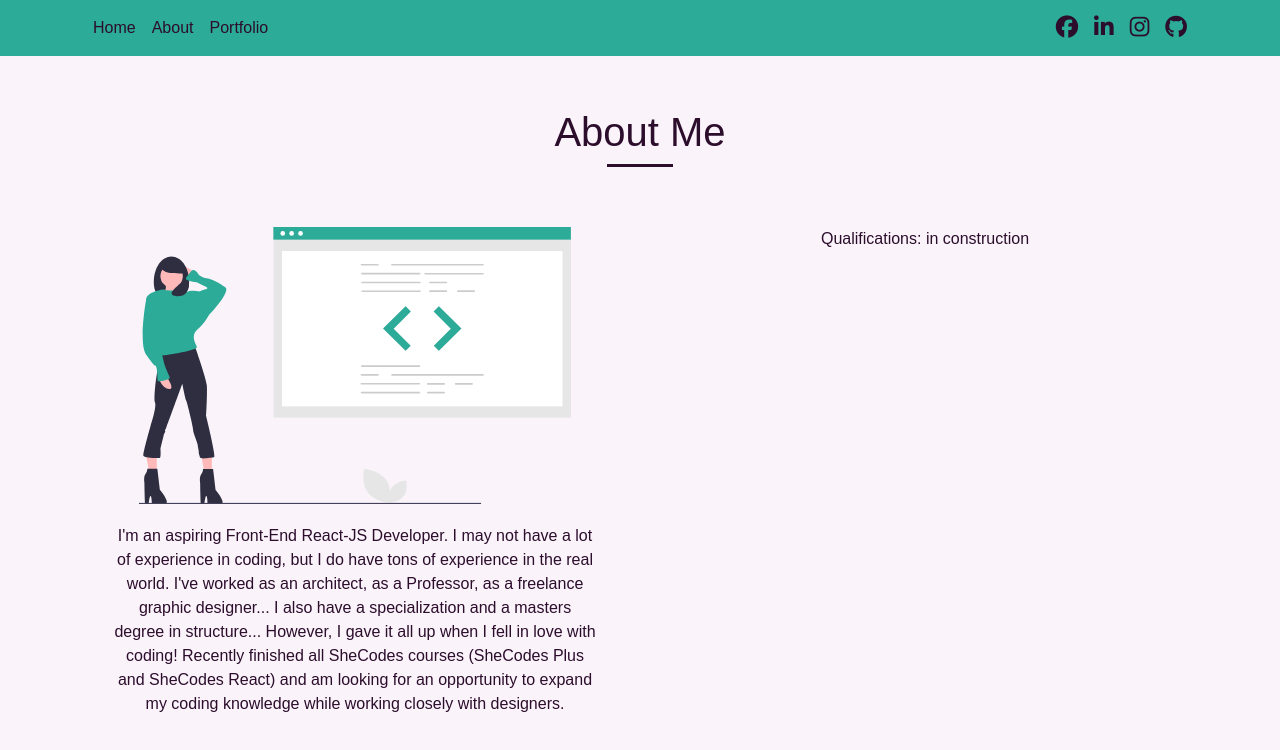
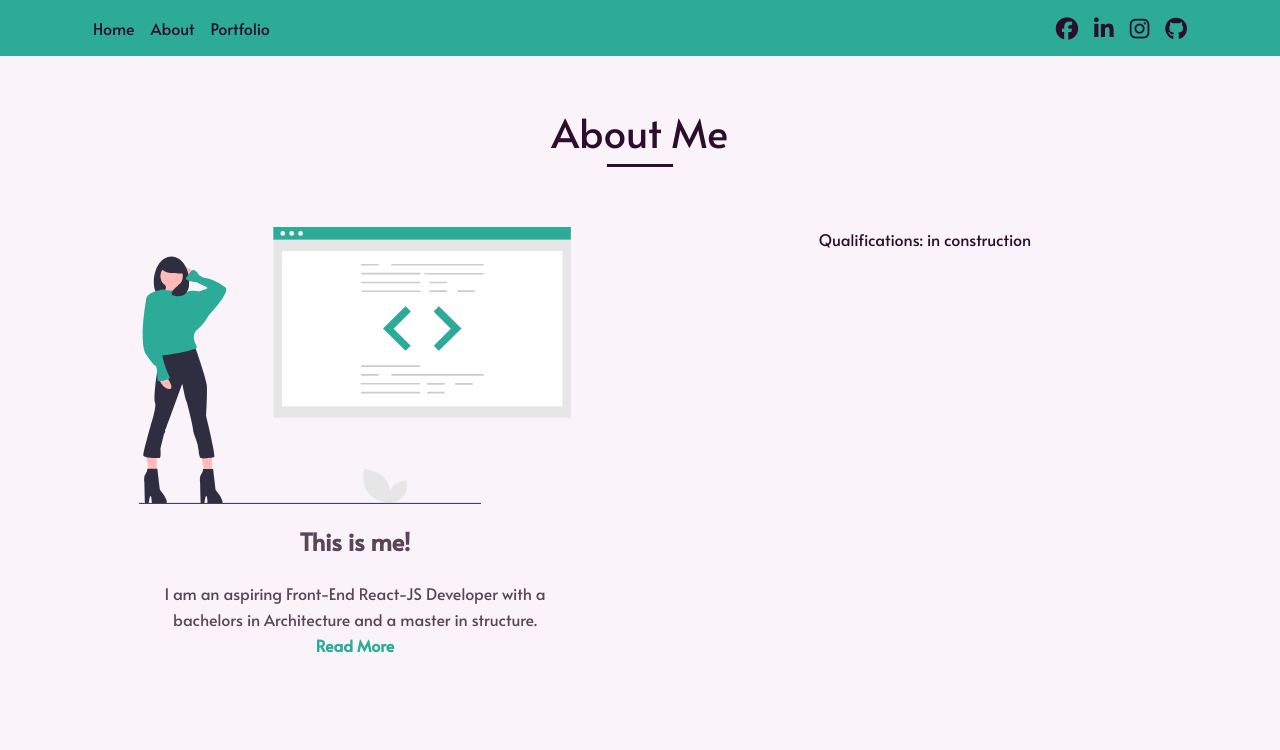
Before and after one commit to SantoroA/santoro-react, a React (Create React App) app: page /about in a window 1280 px wide. Shown: the top 750 px of the page. Built offline with nearby package versions, Linux system fonts and the light colour scheme.

Commit message:
styling changes

```diff
--- a/public/index.html
+++ b/public/index.html
@@ -31,7 +31,7 @@
       crossorigin="anonymous"
     />
     <link
-      href="https://fonts.googleapis.com/css2?family=Raleway:wght@200;300;400;500;600;700;800;900&display=swap"
+      href="https://fonts.googleapis.com/css2?family=Alata&display=swap"
       rel="stylesheet"
     />
     <script
--- a/src/About.css
+++ b/src/About.css
@@ -6,4 +6,17 @@
   margin: 20px;
   font-size: 1em;
   text-align: center;
+  font-weight: 500;
+  line-height: 1.6;
+  color: #5a445a;
 }
+.About .readMoreLink {
+  border: none;
+  background-color: transparent;
+  color: #2bab98;
+  font-weight: 700;
+}
+.About h2 {
+  font-weight: 600;
+  font-size: 1.5em;
+}
--- a/src/AboutMe.js
+++ b/src/AboutMe.js
@@ -1,9 +1,10 @@
-import React from "react";
+import React, { useState } from "react";
 import Title from "./Containers/Title";
 import coder from "./imgs/coder.svg";
 import Nav from "./Nav";
 import "./About.css";
 export default function AboutMe() {
+  const [isExpanded, setIsExpanded] = useState(false);
   return (
     <div className="About container">
       <Nav fixedTop="true" />
@@ -14,16 +15,42 @@ export default function AboutMe() {
       <div className="row mt-5">
         <div className="col-md-6">
           <img src={coder} alt="coder" />
-          <p className="description px-2">
-            I'm an aspiring Front-End React-JS Developer. I may not have a lot
-            of experience in coding, but I do have tons of experience in the
-            real world. I've worked as an architect, as a Professor, as a
-            freelance graphic designer... I also have a specialization and a
-            masters degree in structure... However, I gave it all up when I fell
-            in love with coding! Recently finished all SheCodes courses
-            (SheCodes Plus and SheCodes React) and am looking for an opportunity
-            to expand my coding knowledge while working closely with designers.
-          </p>
+          <div className="description px-5">
+            <h2 className="my-4">This is me!</h2>
+            {isExpanded ? (
+              <p>
+                The day I fell in love with coding changed my whole life. I am
+                an aspiring Front-End React-JS Developer with a bachelors in
+                Architecture and a master in structure. I have lived and studied
+                internationally including a year of Architecture in London in
+                2013, 3 months of Interior Design in Milan, and a specilization
+                in Structure and Foundations in Brazil. I am fluent in
+                Portuguese, English and Italian. <br /> My experience as an
+                architect, professor, and graphic designer have led me to
+                pursuing a career in coding. I recently finished all SheCodes
+                courses (SheCodes Plus and SheCodes React) and am looking for an
+                entry-level career opportunity to expand my coding knowledge
+                while working closely with other designers.{" "}
+                <button
+                  className="readMoreLink"
+                  onClick={() => setIsExpanded(false)}
+                >
+                  Collapse
+                </button>
+              </p>
+            ) : (
+              <p>
+                I am an aspiring Front-End React-JS Developer with a bachelors
+                in Architecture and a master in structure.
+                <button
+                  className="readMoreLink"
+                  onClick={() => setIsExpanded(true)}
+                >
+                  Read More
+                </button>{" "}
+              </p>
+            )}
+          </div>
         </div>
         <div className="col-md-6">
           <p>Qualifications: in construction</p>
--- a/src/App.css
+++ b/src/App.css
@@ -1,5 +1,4 @@
 body {
-  font-family: "Josefin Sans", sans-serif;
   color: #2c0d2c;
   background-color: #faf4fa;
   /* #2c0d2c */
--- a/src/index.css
+++ b/src/index.css
@@ -1,6 +1,6 @@
 body {
   margin: 0;
-  font-family: "Raleway", sans-serif;
+  font-family: "Alata", sans-serif;
   -webkit-font-smoothing: antialiased;
   -moz-osx-font-smoothing: grayscale;
 }
```
